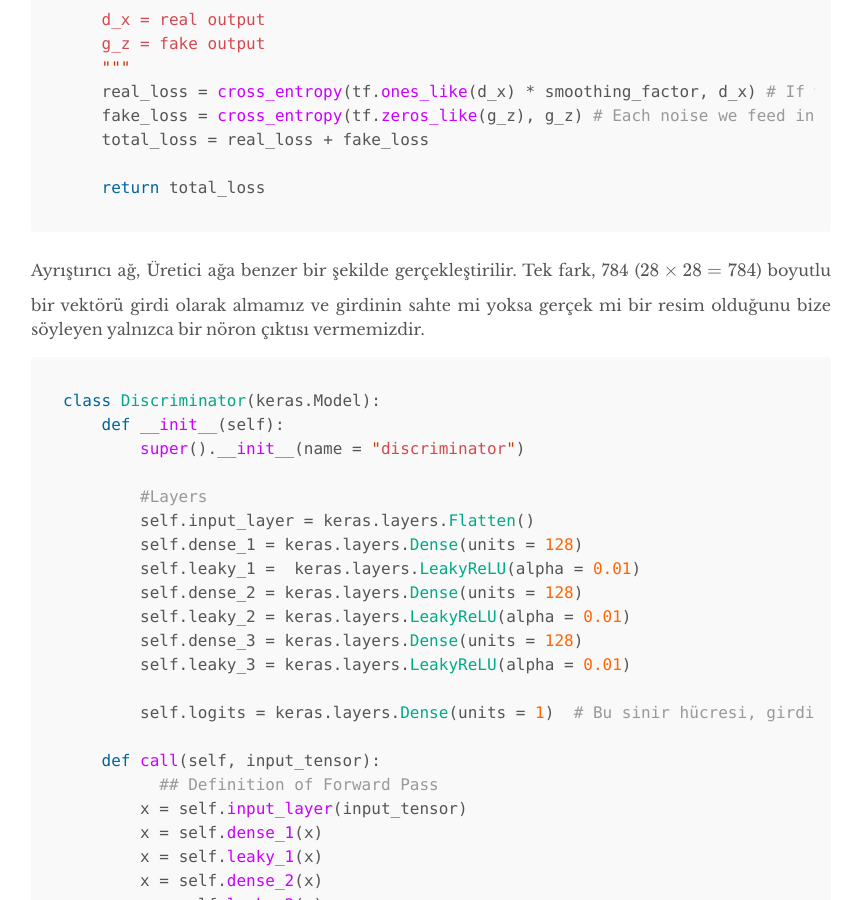
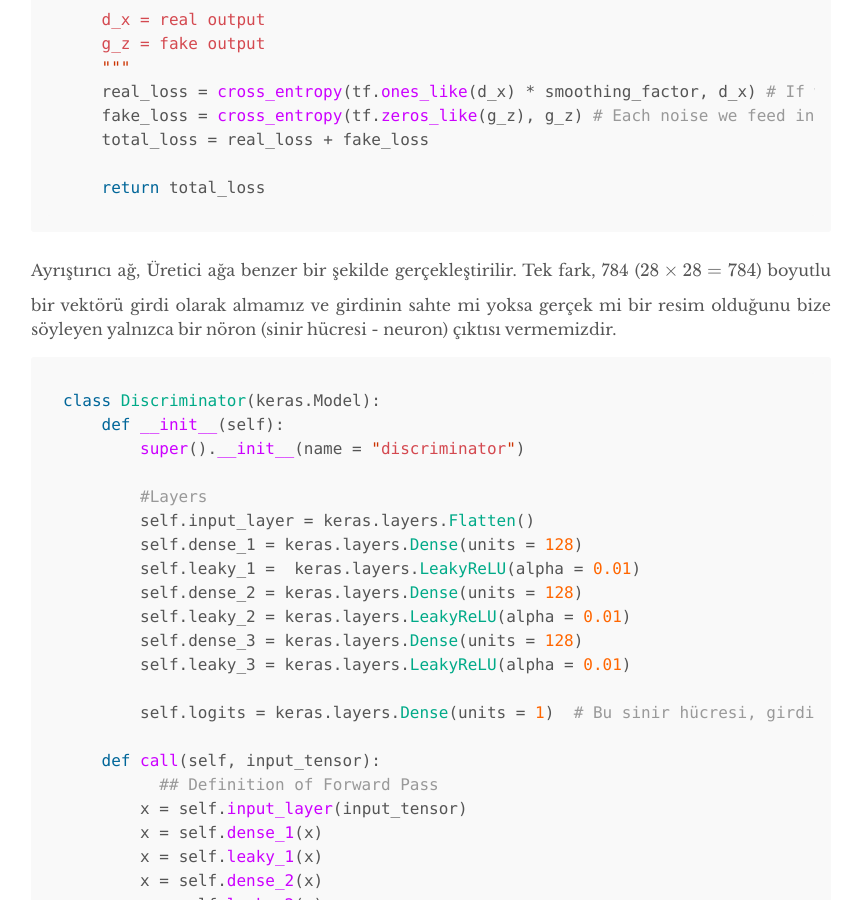
Before and after one commit to mmuratarat/turkish, a Jekyll site: the page built from _posts/2022-01-18-GANs_in_TensorFlow.md, in a window 1280 px wide and 900 px high, scrolled down 7770 px. Shown: the whole window, without its empty margins (209-1070 px from the left). Built offline with Jekyll 4.4.1, drawn with Linux system fonts in a browser that asks for light colours; nearby versions of some CDN libraries; formulas are drawn with MathJax 3; comment, search, counter and statistics services are not loaded.

Commit message:
Update 2022-01-18-GANs_in_TensorFlow.md

````diff
--- a/_posts/2022-01-18-GANs_in_TensorFlow.md
+++ b/_posts/2022-01-18-GANs_in_TensorFlow.md
@@ -197,7 +197,7 @@ def discriminator_objective(d_x, g_z, smoothing_factor = 0.9):
     return total_loss
 ```
 
-Ayrıştırıcı ağ, Üretici ağa benzer bir şekilde gerçekleştirilir. Tek fark, 784 ($28\times 28 = 784$) boyutlu bir vektörü girdi olarak almamız ve girdinin sahte mi yoksa gerçek mi bir resim olduğunu bize söyleyen yalnızca bir nöron çıktısı vermemizdir.
+Ayrıştırıcı ağ, Üretici ağa benzer bir şekilde gerçekleştirilir. Tek fark, 784 ($28\times 28 = 784$) boyutlu bir vektörü girdi olarak almamız ve girdinin sahte mi yoksa gerçek mi bir resim olduğunu bize söyleyen yalnızca bir nöron (sinir hücresi - neuron) çıktısı vermemizdir.
 
 ```python
 class Discriminator(keras.Model):
````
